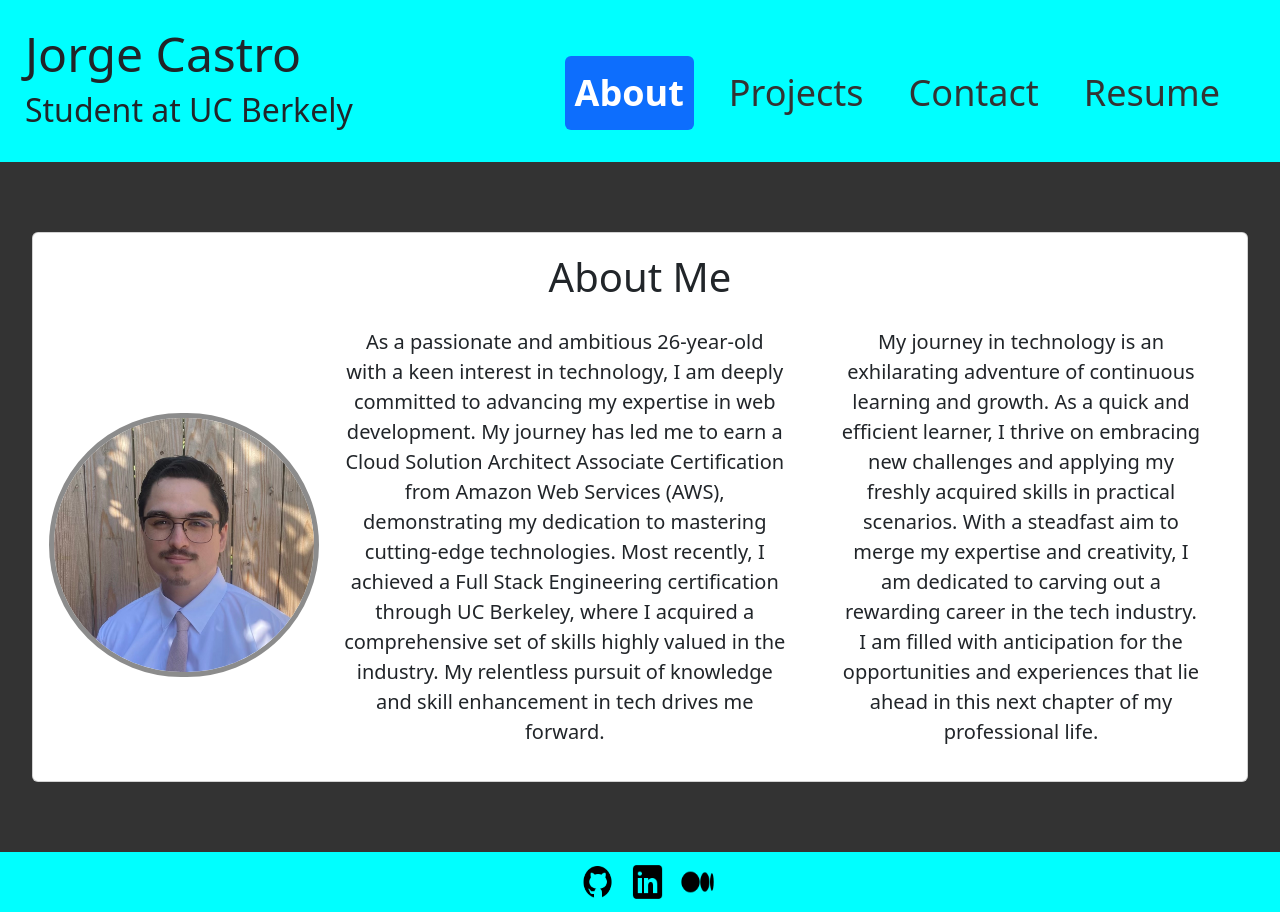
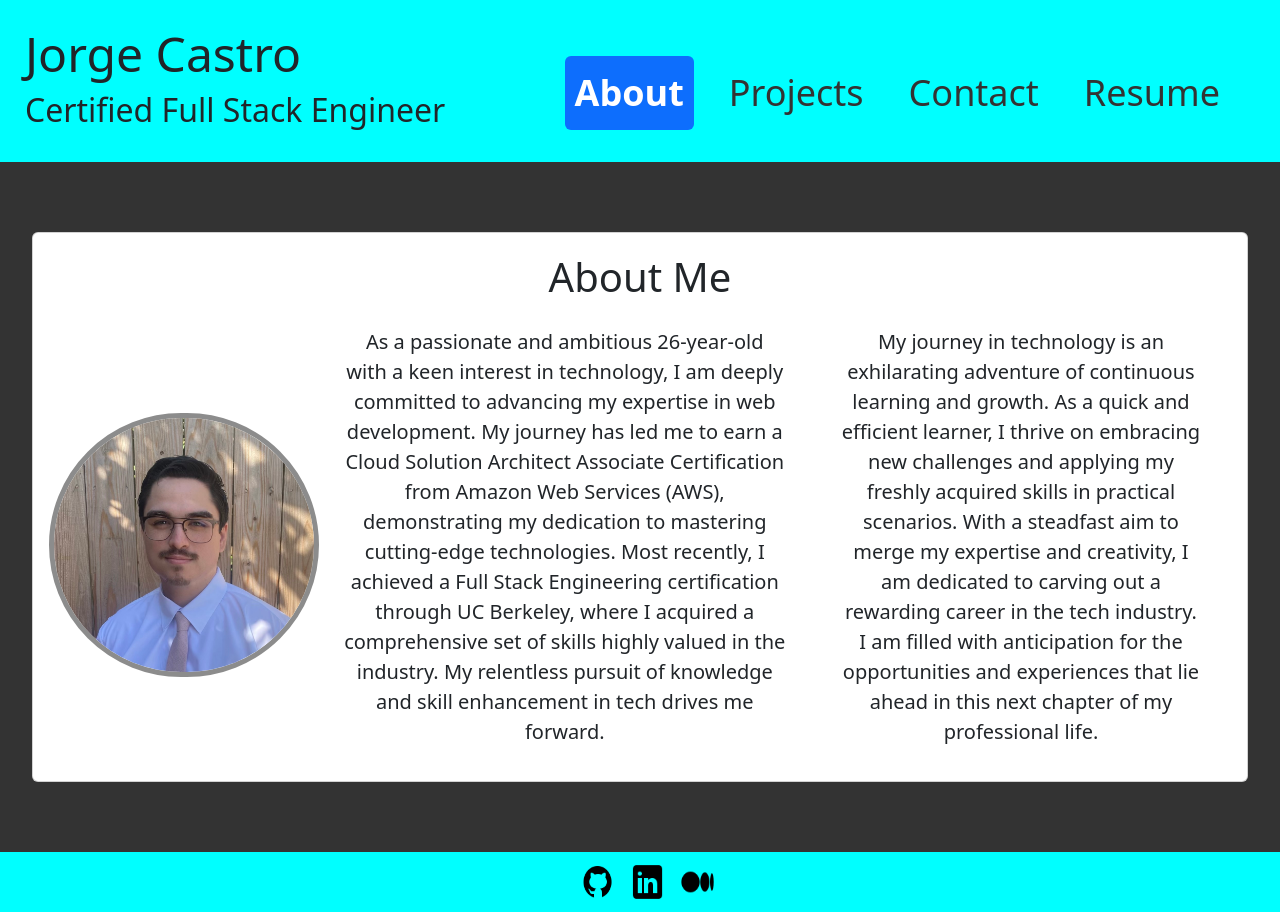
Before and after one commit to Jacastro619/react-portfolio, a React (Vite) app: page / in a window 1280 px wide. Built offline with nearby package versions, Linux system fonts and the light colour scheme.

Commit message:
Changed h2 to current status

```diff
--- a/src/components/Header.jsx
+++ b/src/components/Header.jsx
@@ -5,7 +5,7 @@ export default function Header() {
     <header>
       <div>
         <h1>Jorge Castro</h1>
-        <h2>Student at UC Berkely</h2>
+        <h2>Certified Full Stack Engineer</h2>
       </div>
       <NavTabs />
     </header>
```
